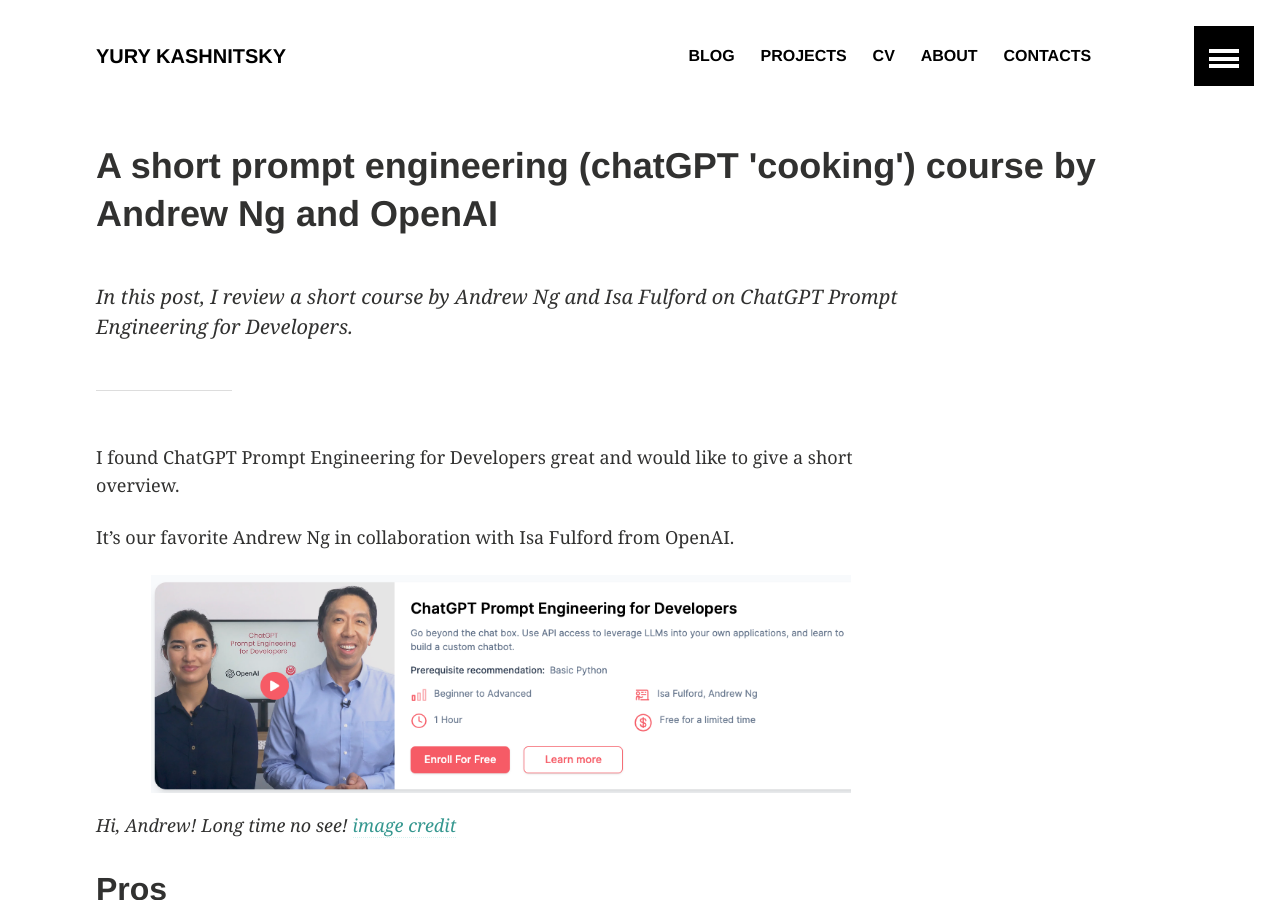
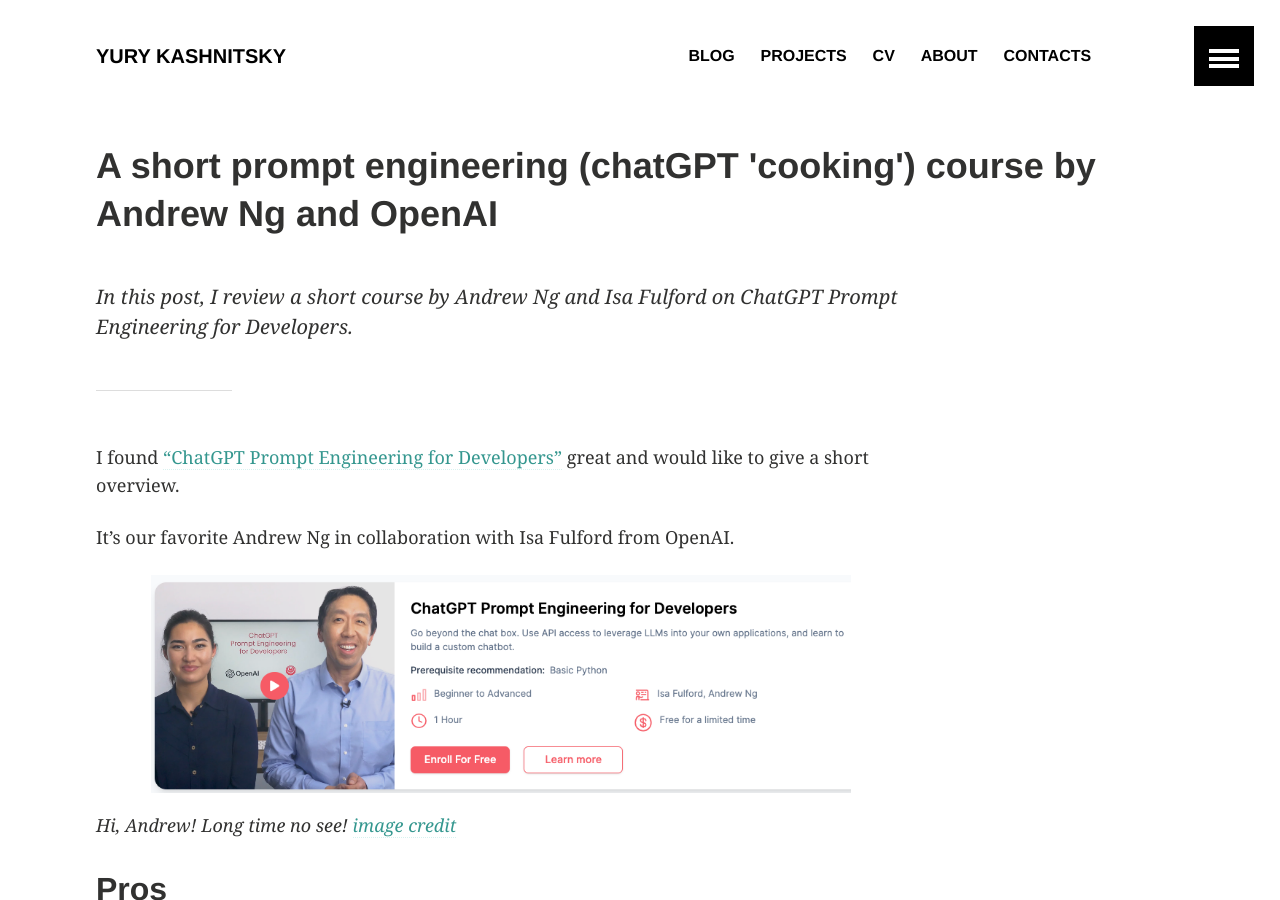
Before and after one commit to Yorko/yorko.github.io, a Jekyll site: the page built from _posts/2023-07-19-prompt-engineering-course-ng-openai.md, in a window 1280 px wide and 900 px high. Built offline with Jekyll 4.4.1, drawn with Linux system fonts in a browser that asks for light colours; comment, search, counter and statistics services are not loaded; part of the change alters nothing that is shown.

```diff
--- a/_posts/2023-07-19-prompt-engineering-course-ng-openai.md
+++ b/_posts/2023-07-19-prompt-engineering-course-ng-openai.md
@@ -9,7 +9,7 @@ _In this post, I review a short course by Andrew Ng and Isa Fulford on ChatGPT P
 
 ***
 
-I found ChatGPT Prompt Engineering for Developers great and would like to give a short overview.
+I found ["ChatGPT Prompt Engineering for Developers"](https://www.deeplearning.ai/short-courses/chatgpt-prompt-engineering-for-developers/) great and would like to give a short overview.
 
 It's our favorite Andrew Ng in collaboration with Isa Fulford from OpenAI.
 
```
